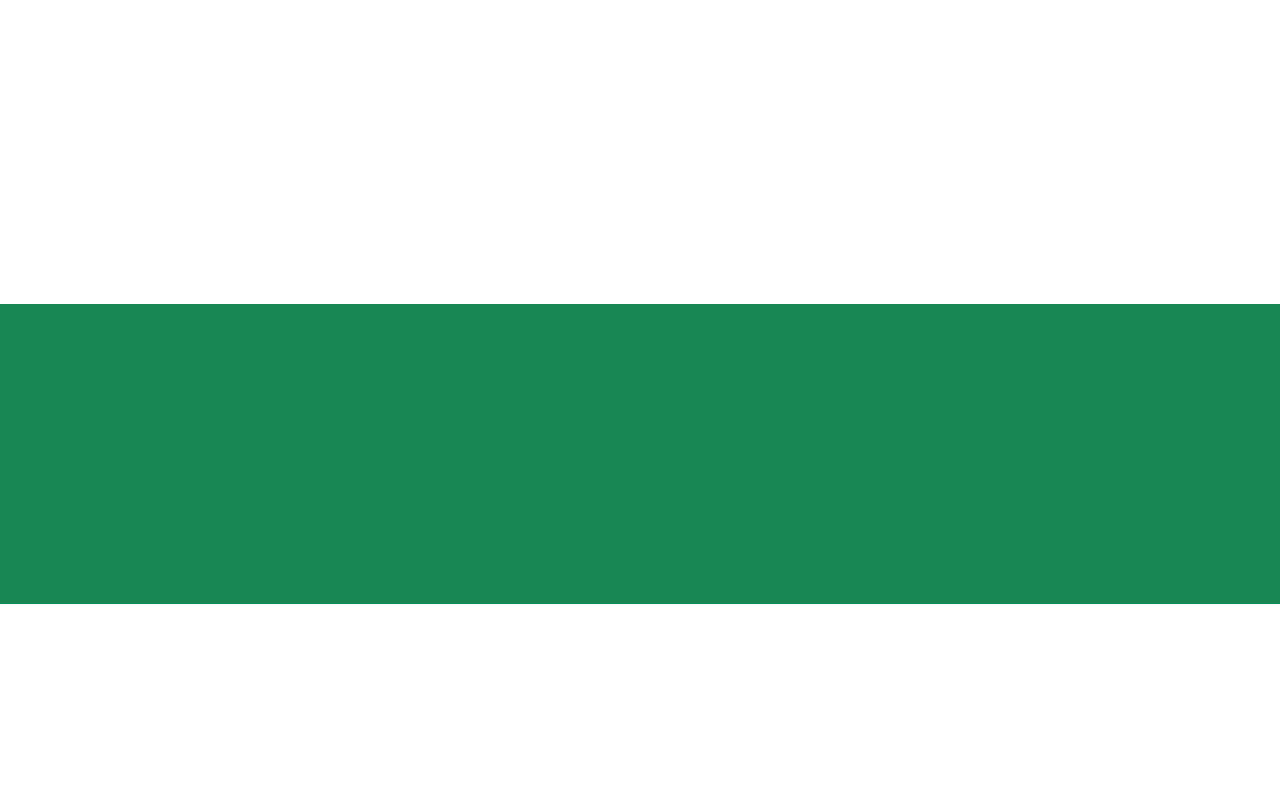
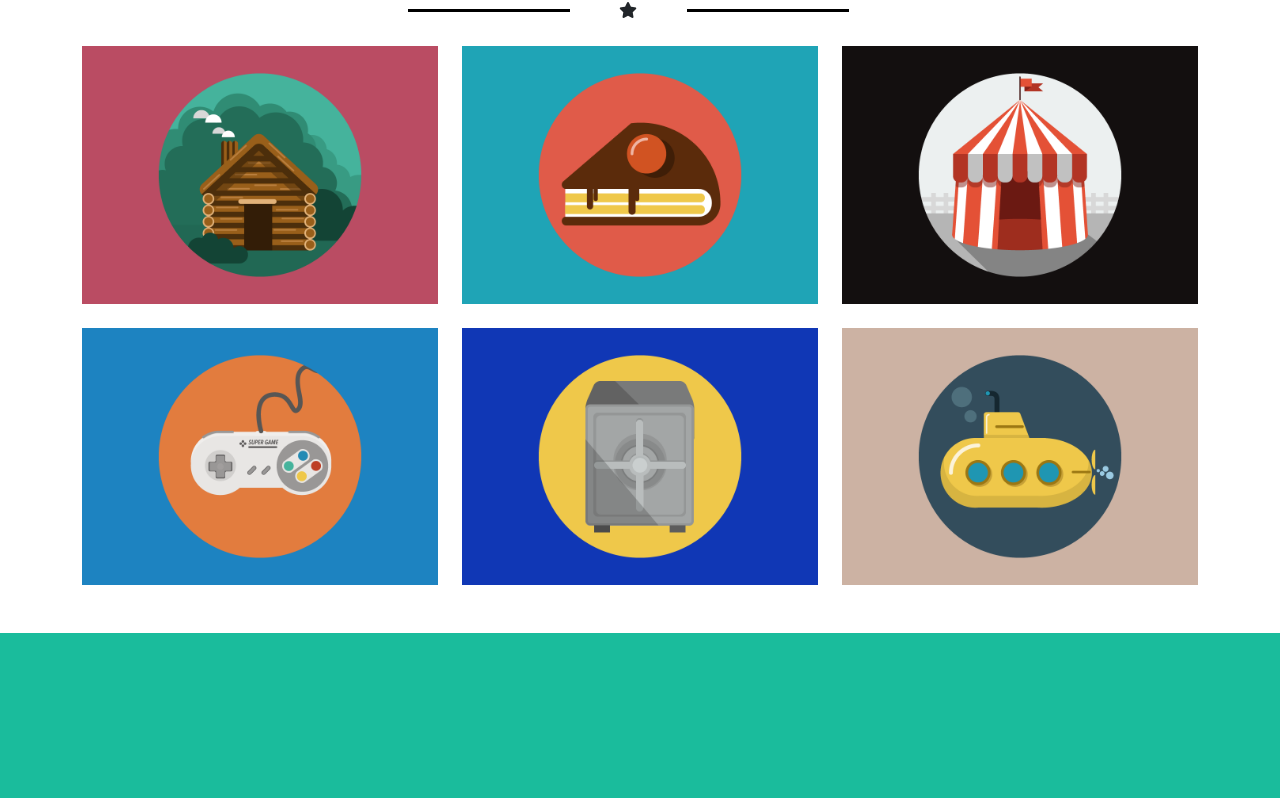
Before and after one commit to andrea1632/html-css-bootstrap-freelancer, a plain HTML site: page index.html in a window 1280 px wide. Shown: the part 668-1466 px from the top of the page. Drawn offline with nearby package versions, Linux system fonts and the light colour scheme.

Commit message:
section about

```diff
--- a/asset/css/style.css
+++ b/asset/css/style.css
@@ -9,9 +9,6 @@ header{
 }
 .ab_hero{
     /* height: 300px; */
-}
-.ab_portfolio{
-    height: 400px;
 }
 .ab_about{
     height: 300px;
@@ -34,4 +31,5 @@ header{
 .ab_line{
     width: 100%;
     height: 3px;
+    background-color: black;
 }
--- a/index.html
+++ b/index.html
@@ -81,17 +81,51 @@
                 </div>
             </div>
         </section>
+        <!-- SECTION PORTFOLIO -->
         <section>
-            <div class="container">
-                <div class="row ab_portfolio">
-                    <div class="col">
-
+            <div class="container pb-5">
+                <div class="row ab_portfolio pt-5">
+                    <div class="row justify-content-center align-items-center mb-4">
+                        <div class="col-12">
+                            <h2 class="text-uppercase text-center">
+                                portfolio
+                            </h2>
+                        </div>
+                        <div class="col-2">
+                            <div class="ab_line bg-black"></div>
+                        </div>
+                        <div class="col-1 text-center">
+                            <i class="fa-solid fa-star"></i>
+                        </div>
+                        <div class="col-2">
+                            <div class="ab_line"></div>
+                        </div>
+                    </div>
+                    <!-- cards -->
+                    <div class="col-sm-12 col-md-6 col-lg-4 mb-4">
+                        <img class="w-100" src="./asset/img/cabin.png" alt="">
+                    </div>
+                    <div class="col-sm-12 col-md-6 col-lg-4">
+                        <img class="w-100" src="./asset/img/cake.png" alt="">
+                    </div>
+                    <div class="col-sm-12 col-md-6 col-lg-4">
+                        <img class="w-100" src="./asset/img/circus.png" alt="">
+                    </div>
+                    <div class="col-sm-12 col-md-6 col-lg-4">
+                        <img class="w-100" src="./asset/img/game.png" alt="">
+                    </div>
+                    <div class="col-sm-12 col-md-6 col-lg-4">
+                        <img class="w-100" src="./asset/img/safe.png" alt="">
+                    </div>
+                    <div class="col-sm-12 col-md-6 col-lg-4">
+                        <img class="w-100" src="./asset/img/submarine.png" alt="">
                     </div>
                 </div>
             </div>
         </section>
-        <section>
-            <div class="container-fluid bg-success">
+        <!-- SECTION ABOUT -->
+        <section class="ab_bg-green">
+            <div class="container">
                 <div class="row ab_about">
                     <div class="col">
 
@@ -100,7 +134,7 @@
             </div>
         </section>
         <section>
-            <div class="container-fluid">
+            <div class="container">
                 <div class="row ab_contacts">
                     <div class="col">
 
```
